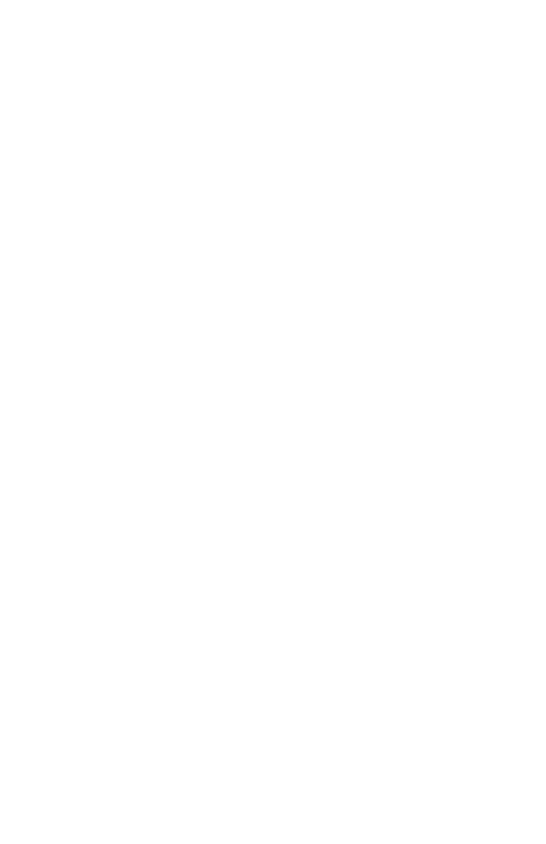
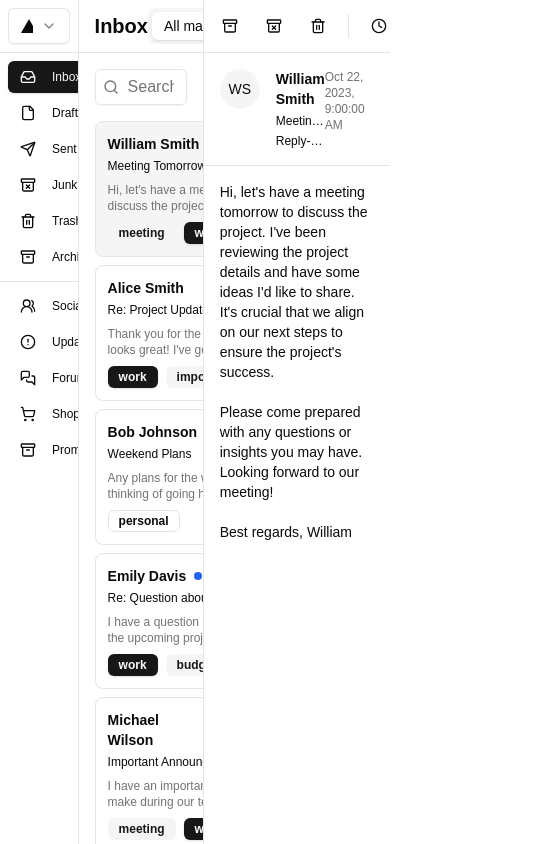
Before and after one commit to maarao/email-app, a Next.js app in the folder frontend/: page / in a window 390 px wide. Shown: the top 844 px of the page, 546 px wide, since content can reach past the window. Built offline with nearby package versions, Linux system fonts and the light colour scheme.

Commit message:
fix: no longer hidden on mobile

```diff
--- a/frontend/src/app/page.tsx
+++ b/frontend/src/app/page.tsx
@@ -5,7 +5,7 @@ import { MailProvider } from "@/hooks/use-mail"
 export default function MailPage() {
   return (
     <>
-      <div className="hidden flex-col md:flex">
+      <div className="flex flex-col">
         <MailProvider>
           <Mail
             accounts={accounts}
```
